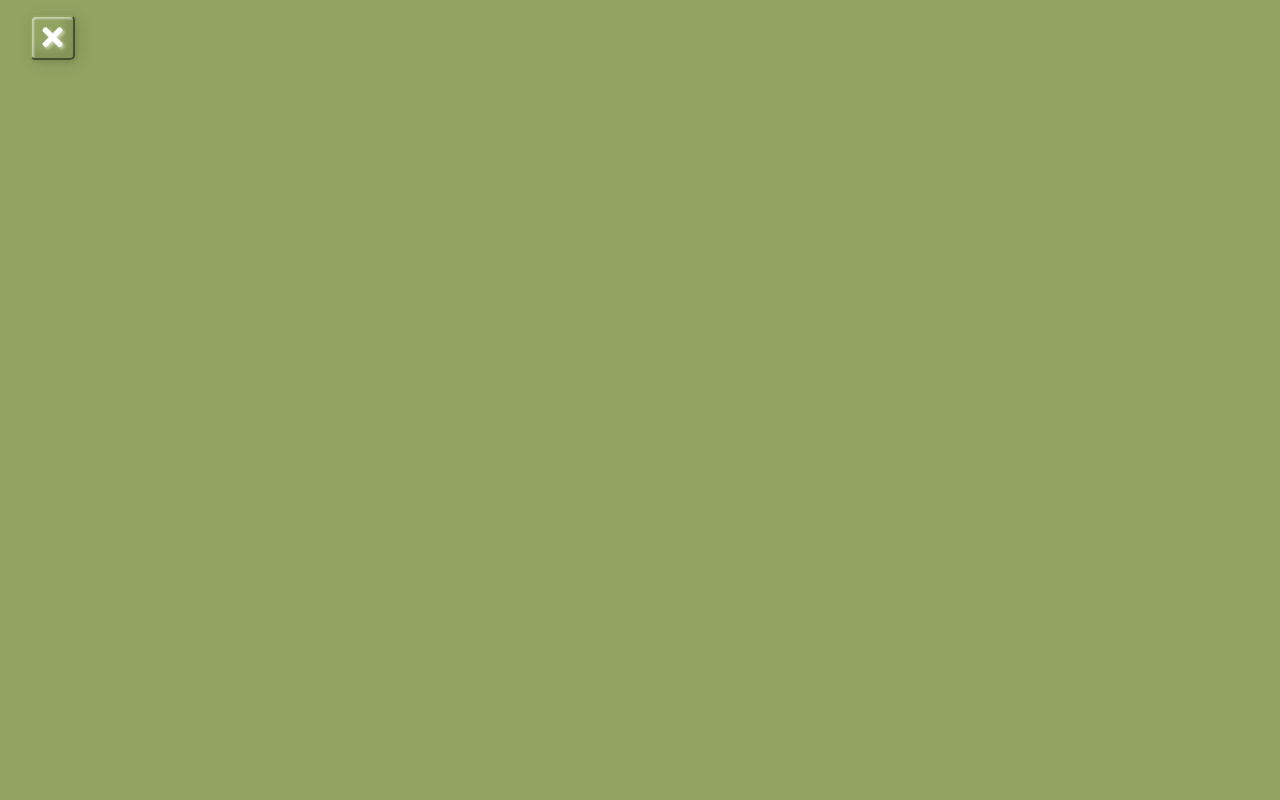
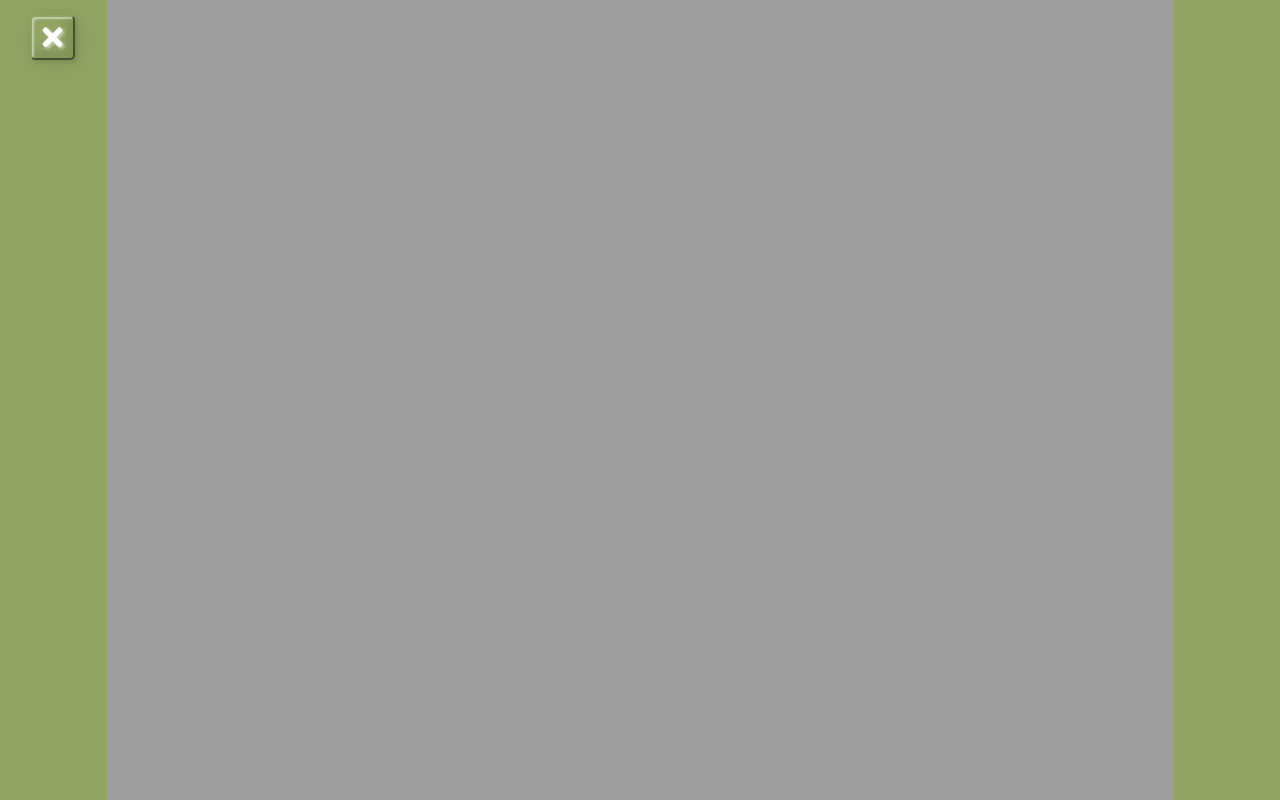
Before and after one commit to Samvae/CalorieConsumer, a plain HTML site: page static.html in a window 1280 px wide. Drawn offline with Linux system fonts and the light colour scheme; the site is published under a folder, as on GitHub Pages, so addresses that start at the root find nothing.

Commit message:
. before image /

```diff
--- a/static.css
+++ b/static.css
@@ -2,7 +2,7 @@ body {
     background-color: #92a362;
     margin: 0;
     padding: 0;
-    background-image: url('/images/Caloriesv1.png'); /* Replace 'your-image.jpg' with your image file path */
+    background-image: url('./images/Caloriesv1.png'); /* Replace 'your-image.jpg' with your image file path */
     background-size: contain;
     background-position: center;
     background-attachment: fixed;
```
